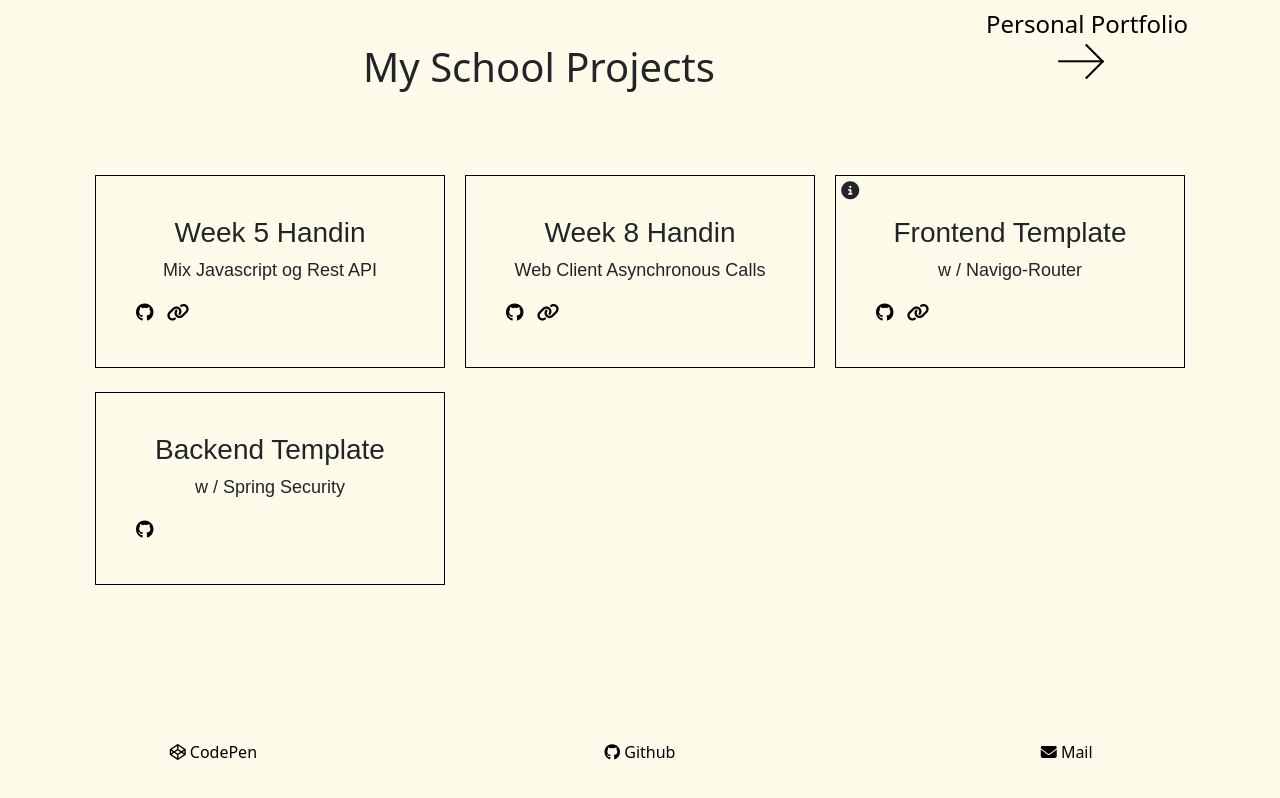
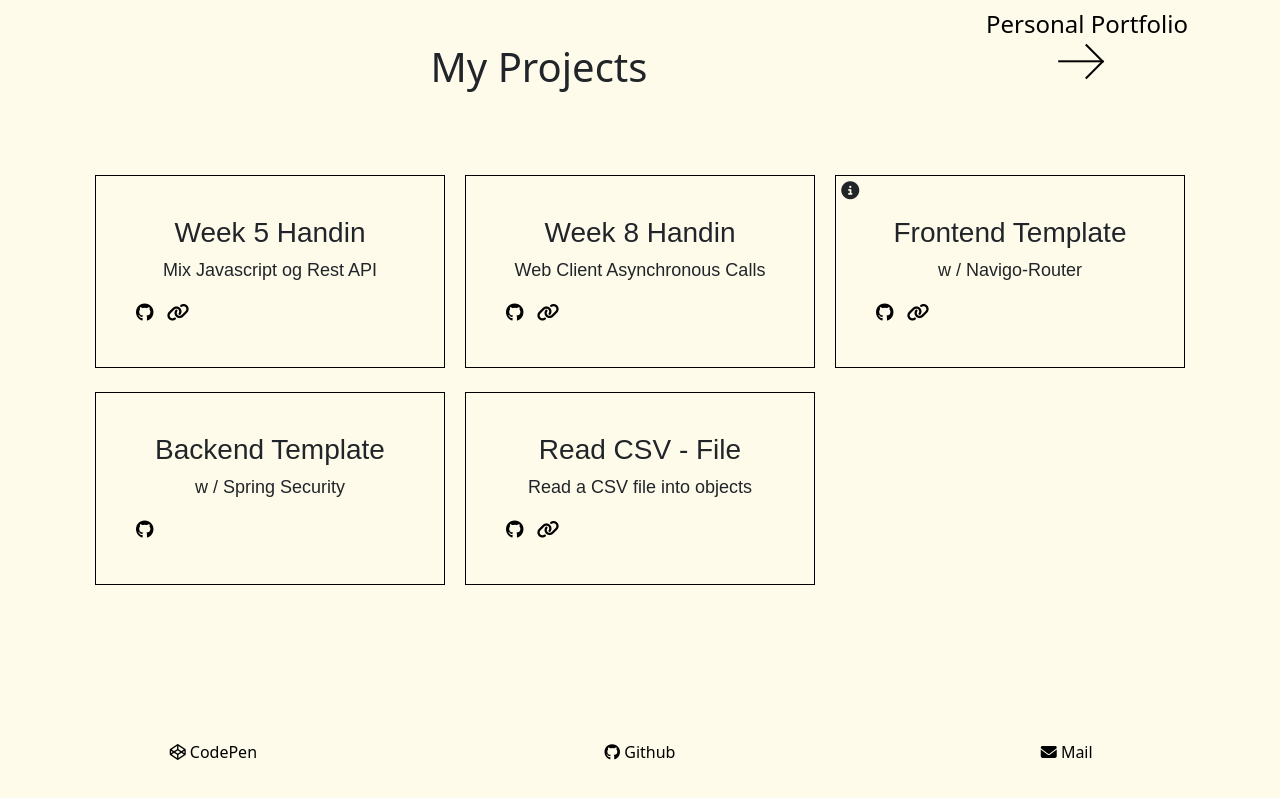
Before and after one commit to Mojens/mohammadmurtada.dk, a plain HTML site: page index.html in a window 1280 px wide. Drawn offline with nearby package versions, Linux system fonts and the light colour scheme.

Commit message:
New project

```diff
--- a/index.html
+++ b/index.html
@@ -33,7 +33,7 @@
             </a>
         </div>
 
-        <h1 class="text-center front-page-header">My School Projects</h1>
+        <h1 class="text-center front-page-header">My Projects</h1>
     </div>
     <div class="container-body">
         <div class="grid-row" id="div1">
@@ -120,6 +120,26 @@
                 </div>
             </div>
 
+            <div class="grid-item">
+                <div class="slide_card hover-animation">
+                    <div>
+                        <p class="github-date" id="github-date-5"></p>
+                    </div>
+                    <h3 class="text-center">Read CSV - File</h3>
+                    <p class="text-center">Read a CSV file into objects</p>
+                    <div class="social-item anchor-social-card-left">
+                        <a href="https://github.com/Mojens/readCSVFileJS" target="_blank"
+                           class="social-anchor social-item"><i
+                                class="fa fa-github"></i></a>
+                    </div>
+                    <div class="social-item anchor-social-card-left">
+                        <a href="https://readcsvfile.mohammadmurtada.dk/" target="_blank"
+                           class="social-anchor social-item"><i
+                                class="fa fa-link"></i></a>
+                    </div>
+                </div>
+            </div>
+
         </div>
     </div>
 </div>
--- a/index/javascript/github-data.js
+++ b/index/javascript/github-data.js
@@ -30,3 +30,4 @@ showGitHubDate('Mojens', 'WebClientAsynchronousCalls', 'github-date-2', 'master'
 showGitHubDate('Mojens', 'start-code-bootstrap', 'github-date-3', 'AzureBranch').then();
 showGitHubDate('Mojens', 'start-code-bootstrap', 'github-hover-text1', 'master').then();
 showGitHubDate('Mojens', 'Backend_Template', 'github-date-4', 'master').then();
+showGitHubDate('Mojens', 'readCSVFileJS', 'github-date-5', 'master').then();
```
